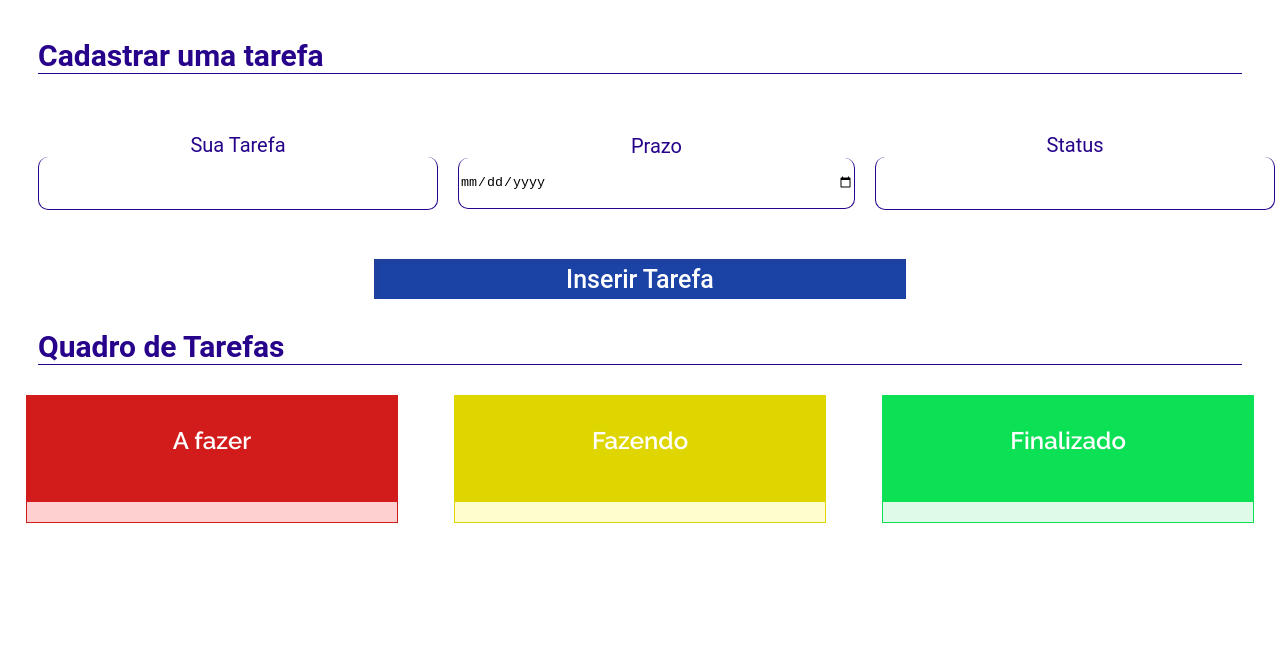
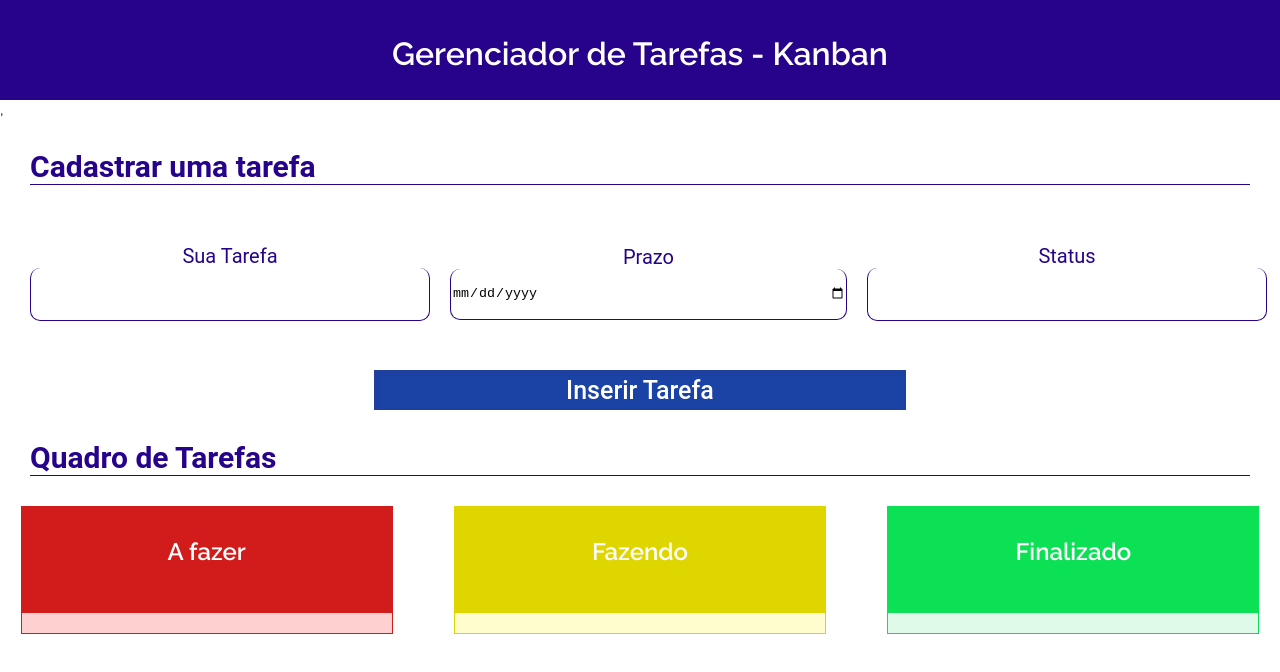
Before and after one commit to GSKUDO/ProjetoAlphaReact, a React app: page / in a window 1280 px wide. Shown: the top 672 px of the page. Built offline with nearby package versions, Linux system fonts and the light colour scheme.

Commit message:
header ok

```diff
--- a/src/App.js
+++ b/src/App.js
@@ -6,9 +6,10 @@ import Todolist from "./Components/Todo";
 
 function App() {
   return (
-    <Head />,
-  //  <Form />
-    <Todolist />
+    <div>
+      <Head />,
+      <Todolist />
+    </div>
   )
 }
 
--- a/src/Components/Head.jsx
+++ b/src/Components/Head.jsx
@@ -3,7 +3,7 @@ import React from 'react';
 function Head() {
     return(
         <div className='header'>
-            <h1> Gerenciador de Tarefas - Kanban</h1>
+            <h1 className='titleheader'> Gerenciador de Tarefas - Kanban</h1>
         </div>
     )
 }
--- a/src/Components/Todo.jsx
+++ b/src/Components/Todo.jsx
@@ -63,7 +63,6 @@ function TodoList() {
         setDates(removeDate)
         let removeStatuss = statuss.filter((t,i) => i != index)
         setStatuss(removeStatuss)
-
     }
 
     function EditTask(index) {
--- a/src/index.css
+++ b/src/index.css
@@ -1,6 +1,8 @@
 @import url('https://fonts.googleapis.com/css2?family=Raleway:ital,wght@0,400;0,600;1,200&display=swap');
 
 body {
+  margin: 0;
+  padding: 0;
   background: white;
   font-family: 'Raleway', sans-serif;
 }
@@ -70,7 +72,6 @@ button {
 }
 
 .task {
-  padding: 0 10px;
   min-width: 350px;
   border-bottom: 1px solid rgb(8, 8, 8);
   display: flex;
@@ -163,10 +164,18 @@ button {
 }
 
 .header{
+  margin: 0;
+  padding: 0;
   background-color: #26038A;
+  background-size: 100%;
   color: white;
-  background: 100%;
   text-align: center;
+  height: 100px;
+}
+
+.titleheader{
+  margin: 0;
+  padding-top: 35px;
 }
 
 .titletask{
@@ -174,7 +183,6 @@ button {
   font-style: normal;
   font-weight: 500;
   font-size: 18px;
-  line-height: 21px;
   color: #1B42A5;
 }
 
@@ -183,6 +191,5 @@ button {
   font-style: normal;
   font-weight: 400;
   font-size: 18px;
-  line-height: 21px;
   color: #000000;
 }
```
